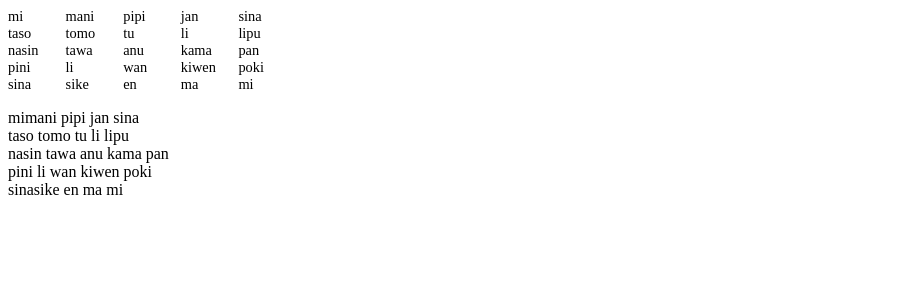
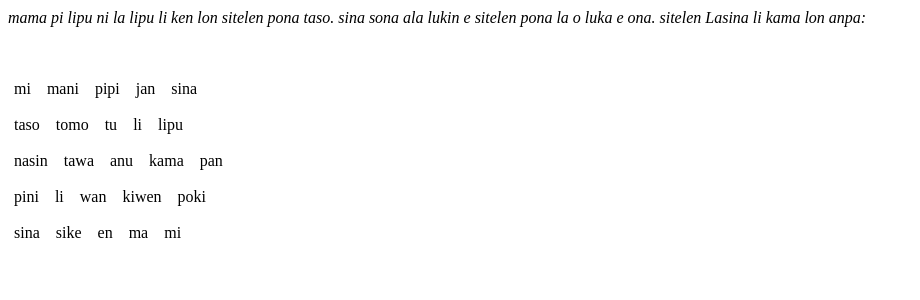
Before and after one commit to raacz/utala, a Jekyll site: the page built from mamlw/lipu-musi/lipu-nimi-lili/ale/jan-sona-pi-jan-tu.md, in a window 1280 px wide. Shown: the top 300 px of the page, without its empty margins (0-920 px from the left). Built offline with Jekyll 4.4.1, drawn with Linux system fonts in a browser that asks for light colours.

Commit message:
jan sona pi jan tu: new interactive version

```diff
--- a/mamlw/fonts/fonts.css
+++ b/mamlw/fonts/fonts.css
@@ -14,3 +14,8 @@
     font-family: "sitelen Lenluwi pimeja";
     src: url(sitelen_Lenluwi_pimeja.ttf);
 }
+@font-face{
+    font-family: "linja laso";
+    src: url(linja_laso_regular.otf);
+
+}
--- a/mamlw/lipu-musi/lipu-nimi-lili/ale/jan-sona-pi-jan-tu.md
+++ b/mamlw/lipu-musi/lipu-nimi-lili/ale/jan-sona-pi-jan-tu.md
@@ -2,33 +2,100 @@
 title:   jan sona pi jan tu
 sptitle:  jan sona pi jan tu
 ws_pref: spona
-font:
+font: linjalaso
 permalink: null
 ---
 
 <style>
-.jansonaleko {
-    display: grid;
-    grid-template-columns: 4em 4em 4em 4em 4em;
-    font-size: 0.9em;
+.jansonasp{
+    line-height: 1.22em;
 }
+.jansonasp .line{
+    display: block;
+}
+.sLasina.jansonalas p {
+    white-space: normal;
+    line-height: 1.22em;
+    padding: 0;
+}
+.jansonasp p{
+    line-height: 1.22em;
+    padding: 0;
+}
+.jansonasp button{
+    font-family: inherit;
+    font-size: inherit;
+    background-color: inherit;
+    border: none;
+}
+
+  .display.visible {
+    opacity: 1;
+  }
+.display{
+    opacity: 0;
+    display: block;
+    text-align: center;
+    margin-top: 1em;
+}
+.active{
+    background-color: var(--lipu-monsi)
+    color: var(--lipu-monsi)
+}
+
 </style>
 
-<div markdown="1" class="sLasina">
-<div class="jansonaleko">
-    <span>mi</span> <span>mani</span> <span>pipi</span> <span>jan</span> <span>sina</span>
-    <span>taso</span> <span>tomo</span> <span>tu</span> <span>li</span> <span>lipu</span>
-    <span>nasin</span> <span>tawa</span> <span>anu</span> <span>kama</span> <span>pan</span>
-    <span>pini</span> <span>li</span> <span>wan</span> <span>kiwen</span> <span>poki</span>
-    <span>sina</span> <span>sike</span> <span>en</span> <span>ma</span> <span>mi</span>
+<div markdown="1" class="sLasina jansonalas">
+
+<em>mama pi lipu ni la lipu li ken lon sitelen pona taso. sina sona ala lukin e sitelen pona la o luka e ona. sitelen Lasina li kama lon anpa:
+</em>
+
+<span class="display">nbsp;</span>
+
 </div>
-</div>
-<div markdown="1" class="spona">
+<div markdown="1" class="spona jansonasp">
 
-mimani pipi jan sina
+
+<noscript>
+mi mani pipi jan sina
 taso tomo tu li lipu
 nasin tawa anu kama pan
 pini li wan kiwen poki
-sinasike en ma mi
+sina sike en ma mi
+</noscript>
+
+<p><button class="jansonaword">mi</button> <button class="jansonaword">mani</button> <button class="jansonaword">pipi</button> <button class="jansonaword">jan</button> <button class="jansonaword">sina</button></p>
+<p><button class="jansonaword">taso</button> <button class="jansonaword">tomo</button> <button class="jansonaword">tu</button> <button class="jansonaword">li</button> <button class="jansonaword">lipu</button></p>
+<p><button class="jansonaword">nasin</button> <button class="jansonaword">tawa</button> <button class="jansonaword">anu</button> <button class="jansonaword">kama</button> <button class="jansonaword">pan</button></p>
+<p><button class="jansonaword">pini</button> <button class="jansonaword">li</button> <button class="jansonaword">wan</button> <button class="jansonaword">kiwen</button> <button class="jansonaword">poki</button></p>
+<p><button class="jansonaword">sina</button> <button class="jansonaword">sike</button> <button class="jansonaword">en</button> <button class="jansonaword">ma</button> <button class="jansonaword">mi</button></p>
 
 </div>
+
+<script>
+  const displayEl = document.querySelector('.display');
+  const wordButtons = document.querySelectorAll('.jansonaword');
+  let activeWordEl = null;
+
+  wordButtons.forEach(wordEl => {
+    wordEl.addEventListener('click', () => {
+      const isSame = activeWordEl === wordEl;
+
+      if (activeWordEl) {
+        activeWordEl.classList.remove('active');
+      }
+
+      if (isSame) {
+        activeWordEl = null;
+        displayEl.textContent = '\u00A0';
+        displayEl.classList.remove('visible');
+      } else {
+        wordEl.classList.add('active');
+        activeWordEl = wordEl;
+        displayEl.textContent = wordEl.textContent;
+        displayEl.classList.add('visible');
+      }
+    });
+  });
+
+</script>
```
Also changed, not shown: mamlw/lipu-musi/lipu-nimi-lili/index.html (+9 -1 lines), mamlw/fonts/linja_laso_regular.otf (added).
